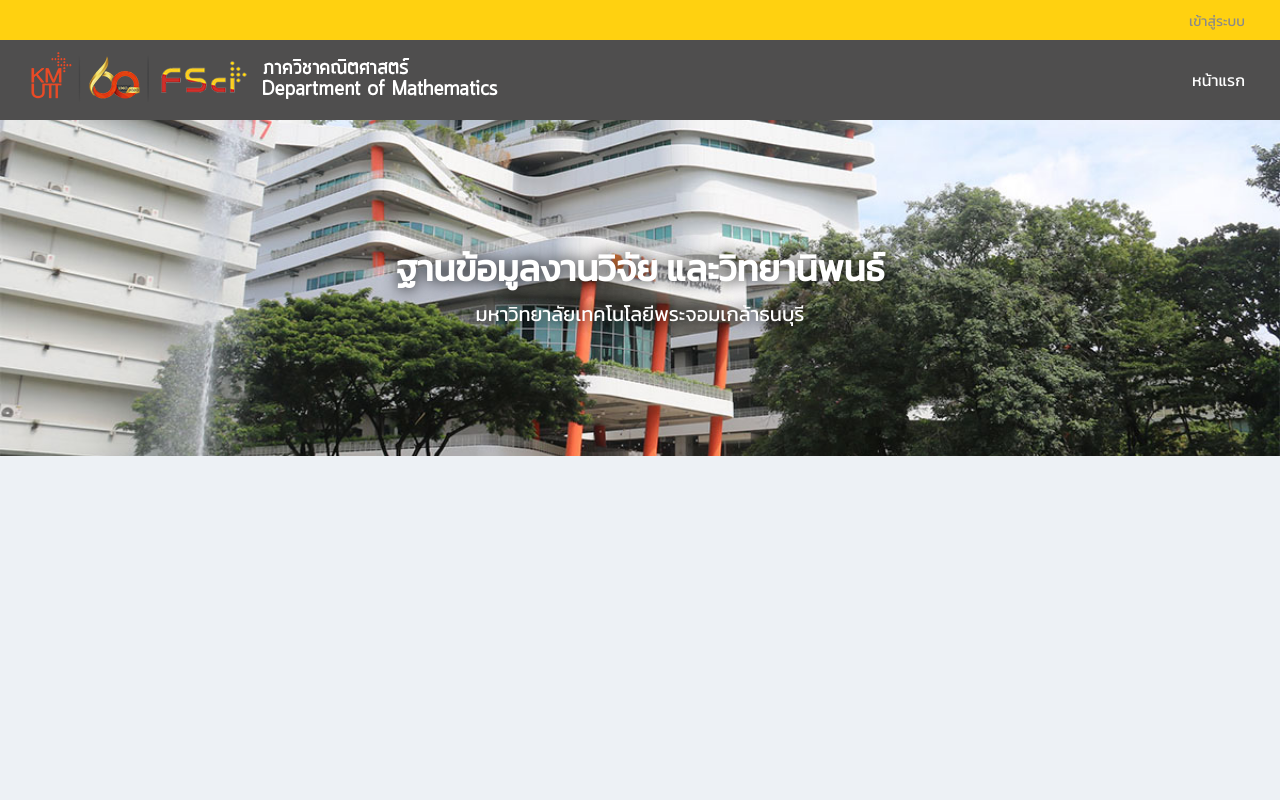
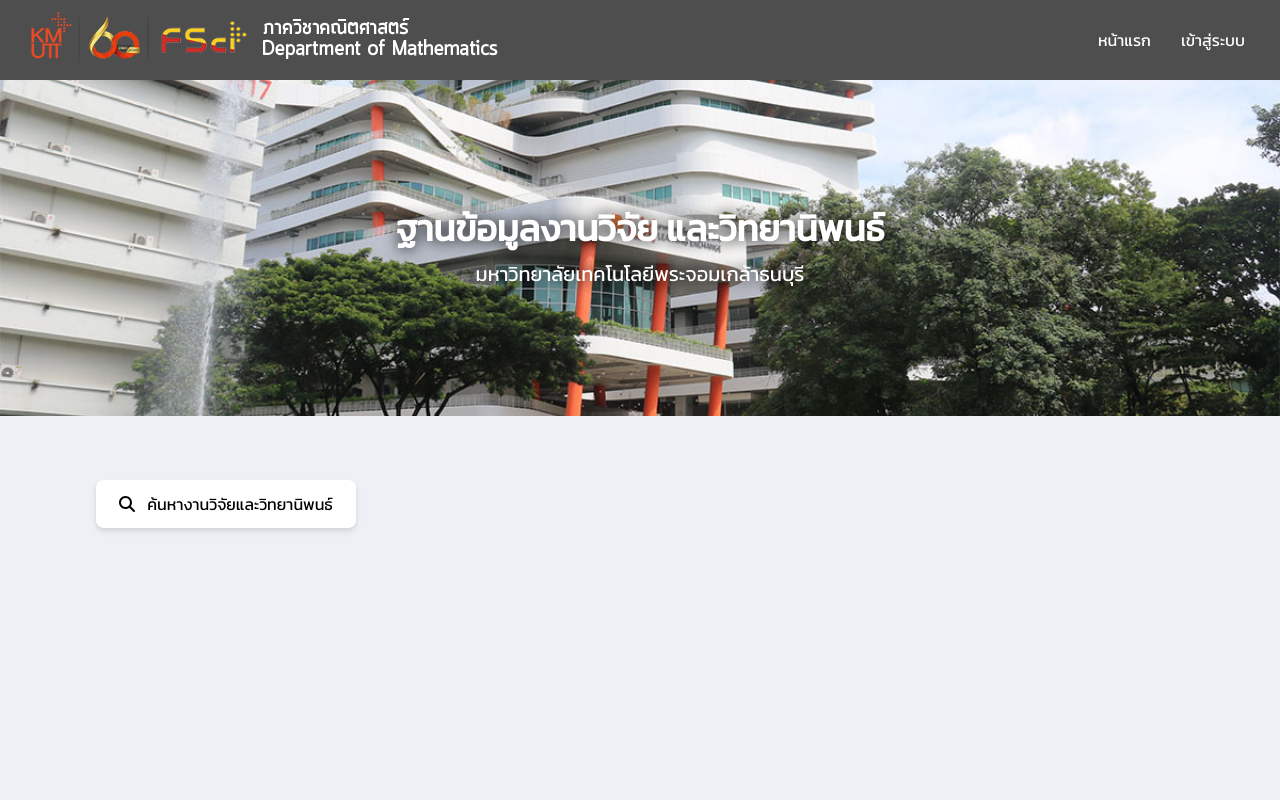
Before and after one commit to tententgc/KepSci, a Next.js app in the folder client/: page / in a window 1280 px wide. Shown: the top 800 px of the page. Built offline with nearby package versions, Linux system fonts and the light colour scheme.

Commit message:
Add search page

```diff
--- a/client/components/nav.js
+++ b/client/components/nav.js
@@ -13,16 +13,6 @@ export default function Navbar() {
     }
     return (
         <>
-            <div className="bar">
-                <div className="container py-2 mx-auto flex md:px-5">
-                    <div class="bar-item ml-auto">
-                        <Link href="/login">
-                            <a className="bar-link">เข้าสู่ระบบ</a>
-                        </Link>
-                    </div>
-                </div>
-            </div>
-
             <nav className="navbar sticky top-0">
                 <div className="container py-3 mx-auto md:flex md:px-5">
                     <div className="grid grid-flow-col auto-cols-2">
@@ -43,10 +33,15 @@ export default function Navbar() {
                         </div>
                     </div>
                     <div className={"navbar-item ml-auto md:flex md:items-center " + (isActive ?  "flex-col" : "hidden")}>
-                        <ul className="navbar-nav">
+                        <ul className="navbar-nav md:flex">
                             <li className="nav-item">
                                 <Link href="/">
                                     <a className="nav-link">หน้าแรก</a>
+                                </Link>
+                            </li>
+                            <li className="nav-item">
+                                <Link href="/login">
+                                    <a className="nav-link">เข้าสู่ระบบ</a>
                                 </Link>
                             </li>
                         </ul>
--- a/client/pages/index.js
+++ b/client/pages/index.js
@@ -3,6 +3,8 @@ import Image from 'next/image'
 import styles from "/styles/home.module.css";
 import Navbar from '/components/nav'
 import Footer from '/components/footer'
+import { FontAwesomeIcon } from "@fortawesome/react-fontawesome";
+import { faMagnifyingGlass } from "@fortawesome/free-solid-svg-icons";
 
 export default function Home() {
   return (
@@ -16,7 +18,21 @@ export default function Home() {
       </div>
       <div className="main py-10 px-4 lg:pt-16">
         <div className="md:container md:mx-auto">
+          <div class="grid grid-cols-1 sm:grid-cols-4 gap-y-4 md:gap-x-4">
+            <div class="list">
+              <Link href="/search">
+                <a>
+                  <div class="flex bg-white justify-center items-center p-3 rounded-lg drop-shadow-md hover:bg-neutral-100 duration-200">
+                    <FontAwesomeIcon icon={faMagnifyingGlass} className="mr-3"/>
+                    ค้นหางานวิจัยและวิทยานิพนธ์
+                  </div>
+                </a>
+              </Link>
+            </div>
+            <div class="sm:col-span-3">
 
+            </div>
+          </div>
         </div>
       </div>
       <Footer />
--- /dev/null
+++ b/client/pages/search/index.js
@@ -0,0 +1,16 @@
+import Layout from '/components/layouts'
+import Link from 'next/link'
+
+export default function Home() {
+    return (
+        <Layout>
+            <div className='bg-white rounded-lg p-3 mb-5 drop-shadow-md'>
+
+            </div>
+            <div className='bg-white rounded-lg p-3 drop-shadow-md'>
+
+            </div>
+        </Layout>
+    )
+
+}
--- a/client/styles/globals.css
+++ b/client/styles/globals.css
@@ -15,7 +15,7 @@ a {
 }
 
 .main{
-  min-height: calc(81vh);
+  min-height: calc(86vh);
   background-color: #edf1f5;
 }
 
--- a/client/styles/home.module.css
+++ b/client/styles/home.module.css
@@ -5,3 +5,6 @@
     background-size: cover;
     text-shadow: 0px 0px 15px rgba(0,0,0,1);
 }
+.listcard{
+    background-color: #fff;
+}
--- a/client/styles/navbar.css
+++ b/client/styles/navbar.css
@@ -2,19 +2,6 @@
     background-color: #4f4e4e;
     color: #fff;
     z-index: 50;
-}
-.bar{
-    background-color: #ffd110;
-    color: #fff;
-}
-.bar-link{
-    color: rgb(138, 138, 138);
-    transition: color 0.2s;
-    font-size: 14px;
-    padding: 0px 15px;
-}
-.bar-link:hover{
-    color: rgb(56, 56, 56);
 }
 .nav-item{
     padding: 10px 15px;
```
Also changed, not shown: package.json (added, +280 -0 lines), 1 other file (tests, documents, lock files or other folders).
